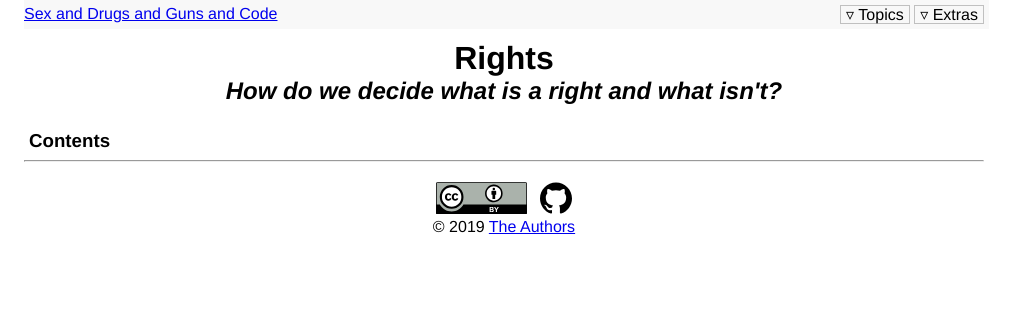
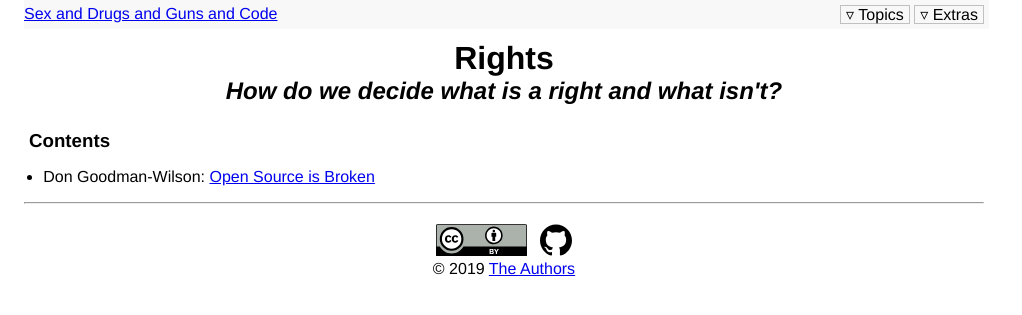
Before and after one commit to rgaiacs/sdgc, a Jekyll site: the page built from rights.md, in a window 1280 px wide. Shown: the top 315 px of the page, without its empty margins (0-1022 px from the left). Built offline with Jekyll 4.4.1, drawn with Linux system fonts in a browser that asks for light colours.

Commit message:
Another link

```diff
--- a/rights.md
+++ b/rights.md
@@ -4,4 +4,6 @@ permalink: "/rights/"
 
 {% include toc.md %}
 
+-   Don Goodman-Wilson: [Open Source is Broken](https://www.linkedin.com/posts/suebritton_why-janie-doe-matters-1032019-activity-6586610573671227392-ndKC/)
+
 {% include links.md %}
```
